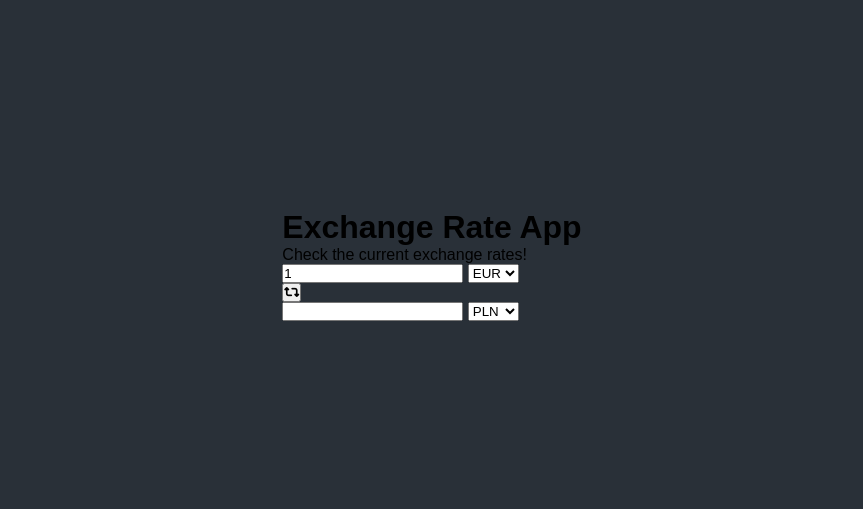
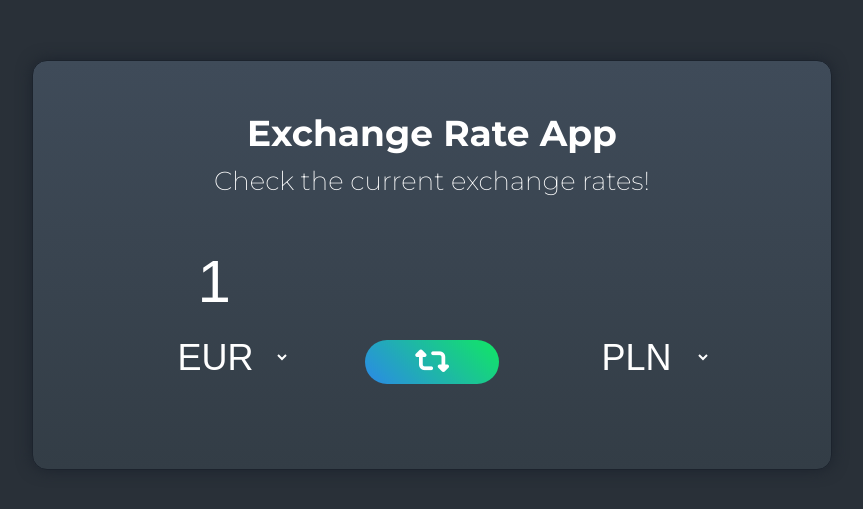
Before and after one commit to Al3x-K/Exchange_Rate_App, a plain HTML site: page index.html in a window 1280 px wide. Shown: the part 135-644 px from the top of the page, without its empty margins (208-1071 px from the left). Drawn offline with Linux system fonts and the light colour scheme; a web font is replaced by a local one.

Commit message:
✨ Added CSS formatting

```diff
--- a/index.html
+++ b/index.html
@@ -5,7 +5,7 @@
     <meta name="viewport" content="width=device-width, initial-scale=1.0">
     <title>Exchange Rate App</title>
 
-    <link href="https://fonts.googleapis.com/css?family=Dancing+Script|Montserrat200,400,700&display=swap&subset=latin-ext"rel="stylesheet">
+    <link href="https://fonts.googleapis.com/css?family=Dancing+Script|Montserrat:200,400,700&display=swap&subset=latin-ext"rel="stylesheet">
     <link rel="stylesheet" href="style.css">
 
     <script src="https://kit.fontawesome.com/be1032a037.js" crossorigin="anonymous"></script>
@@ -33,7 +33,7 @@
             </button>
 
             <div class="section-right">
-                <input type="number" class="amount-two">
+                <input type="number" class="amount-two" disabled>
                 <select id="currency-two">
                     <option value="EUR">EUR</option>
                     <option value="PLN" selected>PLN</option>
--- a/style.css
+++ b/style.css
@@ -14,3 +14,100 @@ body
     background-color: #293038;
     font-family: 'Montserrat', sans-serif;
 }
+
+.wrapper
+{
+    padding: 50px;
+    width: 800px;
+    background-image: linear-gradient(#3F4B59, #333D46);
+    color: #fff;
+    text-align: center;
+    border: 1px solid #1C232D;
+    border-radius: 15px;
+    box-shadow: 0 0 15px #1C232D;
+}
+
+.wrapper h1
+{
+    font-size: 36px;
+    margin-bottom: 10px;
+}
+
+.wrapper p
+{
+    font-size: 26px;
+    margin-bottom: 50px;
+    font-weight: 200;
+}
+
+.app-body
+{
+    display: flex;
+    justify-content: center;
+    align-items: center;
+}
+
+.section-left, .section-right
+{
+    display: flex;
+    flex-direction: column;
+    align-items: center;
+}
+
+.app-body input
+{
+    margin-bottom: 10px;
+    width: 100%;
+    font-size: 60px;
+}
+
+.app-body input, .app-body select
+{
+    color: #fff;
+    border: none;
+    background: none;
+    text-align: center;
+}
+
+.app-body select
+{
+    padding: 10px 20px;
+    font-size: 36px;
+    cursor: pointer;
+}
+
+.app-body input:focus, .app-body select:focus
+{
+    outline: none;
+    color: rgb(67,171,255);
+}
+
+.app-body option
+{
+    color: #333;
+}
+
+.swap
+{
+    align-self: flex-end;
+    margin: 5px;
+    padding: 5px 50px;
+    background-image: linear-gradient(45deg, #2b89e7, #11e763);
+    font-size: 30px;
+    border: none;
+    border-radius: 25px;
+    cursor: pointer;
+    color: #fff
+}
+
+.swap:focus
+{
+    outline: none;
+    background-image: linear-gradient(45deg, #317fcc, #1fc06a);
+}
+
+.wrapper .rate-info
+{
+    margin-top: 30px;
+    margin-bottom: 0;
+}
```
